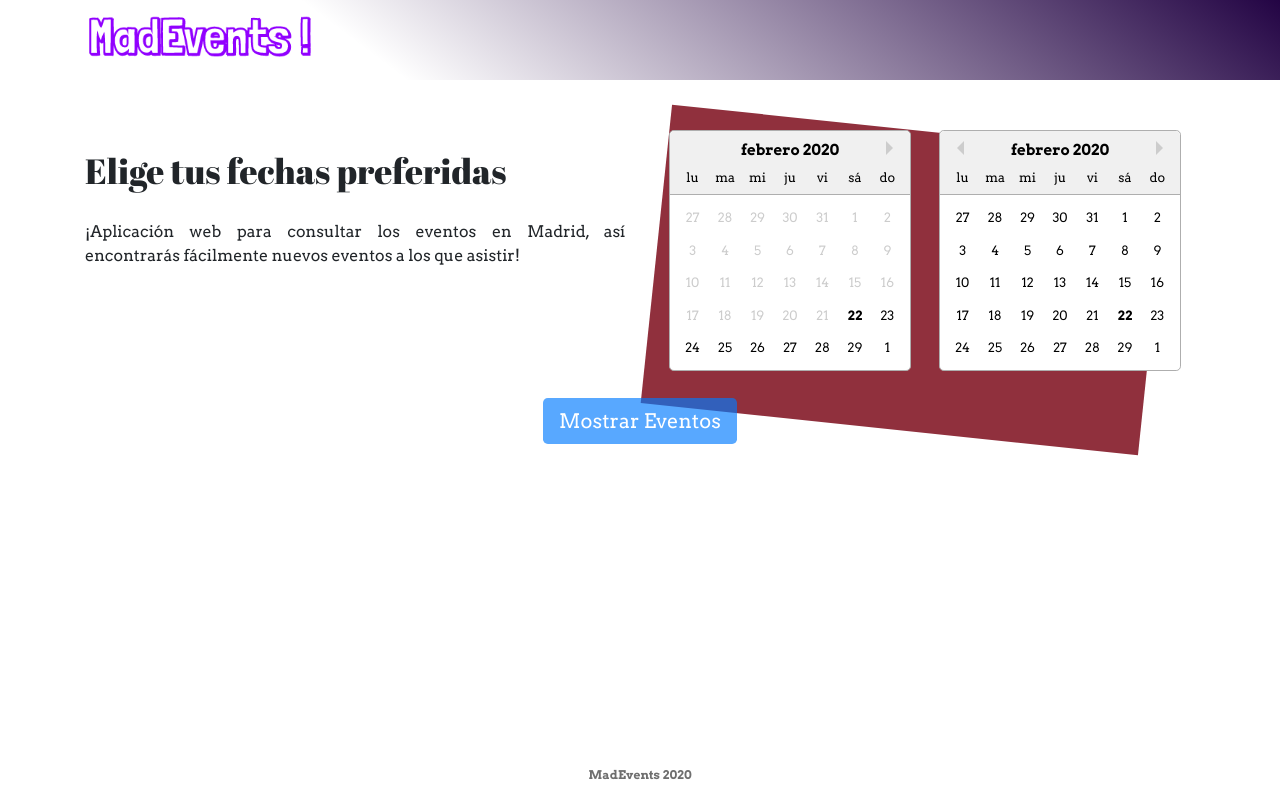
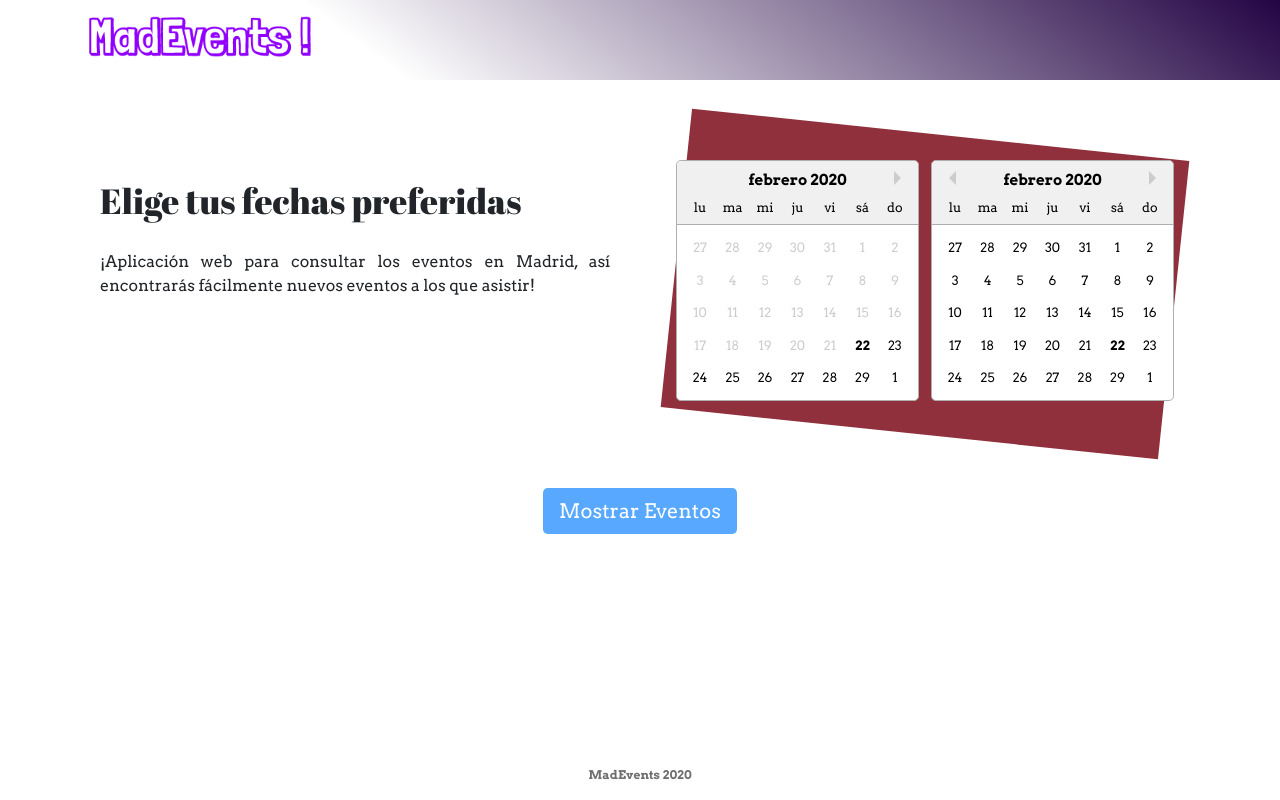
Before and after one commit to Stainless-Nata/madevents, a React (Create React App) app in the folder client/: page / in a window 1280 px wide. Built offline with nearby package versions, Linux system fonts and the light colour scheme; no server answers; what google-maps-react would draw is missing.

Commit message:
Fix landing style errors

```diff
--- a/client/src/components/Landing.js
+++ b/client/src/components/Landing.js
@@ -19,32 +19,32 @@ class Landing extends React.Component {
     this.state = {
       events: [],
       startDate: null,
-      endDate: null
+      endDate: null,
     };
   }
 
   componentDidMount() {
-    getData().then(data => {
+    getData().then((data) => {
       this.setState({
-        events: data
+        events: data,
       });
     });
   }
 
-  handleSetStartDate = date => {
+  handleSetStartDate = (date) => {
     this.setState({
-      startDate: new Date(date).setHours(0, 0, 0, 0)
+      startDate: new Date(date).setHours(0, 0, 0, 0),
     });
   };
 
-  handleSetEndDate = date => {
+  handleSetEndDate = (date) => {
     this.setState({
-      endDate: new Date(date).setHours(23, 59, 59, 999)
+      endDate: new Date(date).setHours(23, 59, 59, 999),
     });
   };
 
   filterEventsByDates() {
-    return this.state.events.filter(event => {
+    return this.state.events.filter((event) => {
       const eventDate = new Date(event.dtstart).getTime();
       return eventDate >= this.state.startDate && eventDate <= this.state.endDate;
     });
@@ -54,7 +54,7 @@ class Landing extends React.Component {
     return (
       <Container className='main text-center'>
         <Row>
-          <Col>
+          <Col className='columns'>
             <section className='main--section'>
               <h1 className='main--section__title'>Elige tus fechas preferidas</h1>
               <p className='main--section__info text-justify'>
@@ -63,7 +63,7 @@ class Landing extends React.Component {
               </p>
             </section>
           </Col>
-          <Col>
+          <Col className='columns'>
             <div className='rectangle'></div>
             <section className='date--section d-flex justify-content-around'>
               <DatePicker
@@ -93,14 +93,15 @@ class Landing extends React.Component {
             </section>
           </Col>
         </Row>
-
+        <Row>
+          <Col className='columns'>
             <Link
               className='button--link'
               to={{
                 pathname: '/main',
                 state: {
-              events: this.filterEventsByDates()
-            }
+                  events: this.filterEventsByDates(),
+                },
               }}
             >
               <Button
@@ -112,6 +113,8 @@ class Landing extends React.Component {
                 Mostrar Eventos
               </Button>
             </Link>
+          </Col>
+        </Row>
       </Container>
     );
   }
--- a/client/src/stylesheet/landing.scss
+++ b/client/src/stylesheet/landing.scss
@@ -3,6 +3,9 @@
 .main {
   padding-bottom: $footerHeigth;
   padding-top: $headerHeigth;
+  .columns {
+    padding: 30px;
+  }
 }
 
 .main--section {
@@ -35,7 +38,7 @@
   }
 }
 
-.button {
+.btn-primary {
   background-color: $buttonBackgroundColor;
   border: $buttonBackgroundColor;
   margin: 20px 0 15px 0;
@@ -57,6 +60,11 @@
   width: 250px;
   transform: rotate(10deg);
   position: absolute;
+  top: 0;
+  left: 0;
+  right: 0;
+  bottom: 0;
+  margin: auto;
   z-index: 0.9;
   background-color: $rectangleBackgroundColor;
 
```
Lines whose indentation alone changed are shown as unchanged.
